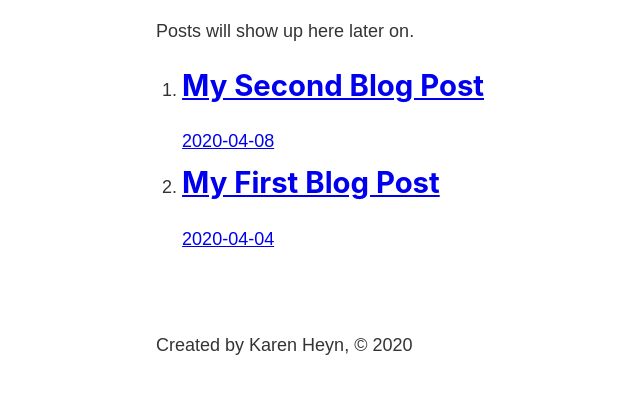
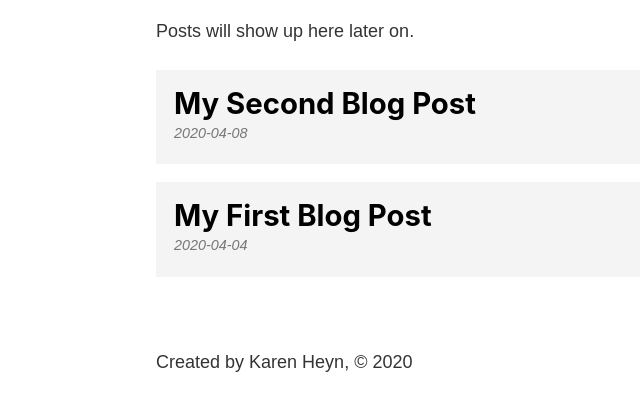
Before and after one commit to karenheyn/gatsby-playground, a Gatsby site: page /blog in a window 1280 px wide. Shown: the part 398-808 px from the top of the page, without its empty margins (127-767 px from the left). Built offline with nearby package versions, Linux system fonts and the light colour scheme; Gatsby itself is replaced by a stand-in of ours.

Commit message:
added scss styling

```diff
--- a/src/components/footer.js
+++ b/src/components/footer.js
@@ -1,6 +1,6 @@
 import React from "react"
 import { graphql, useStaticQuery } from "gatsby"
-
+import footerStyles from "./footer.module.scss"
 const Footer = () => {
   const data = useStaticQuery(graphql`
     query myQuery {
@@ -12,7 +12,7 @@
     }
   `)
   return (
-    <footer>
+    <footer className={footerStyles.footer}>
       <p>Created by {data.site.siteMetadata.author}, © 2020</p>
     </footer>
   )
--- /dev/null
+++ b/src/components/footer.module.scss
@@ -0,0 +1,3 @@
+.footer {
+    margin-top: 3rem;
+}
--- a/src/pages/blog.js
+++ b/src/pages/blog.js
@@ -1,5 +1,5 @@
 import React from "react"
-
+import blogStyles from "./blog.module.scss"
 import Layout from "../components/layout"
 import { useStaticQuery, graphql, Link } from "gatsby"
 const BlogPage = () => {
@@ -27,10 +27,10 @@
       <Layout>
         <h1>My blog</h1>
         <p>Posts will show up here later on.</p>
-        <ol>
+        <ol className={blogStyles.posts}>
           {posts.allMarkdownRemark.edges.map(edge => {
             return (
-              <li>
+              <li className={blogStyles.post}>
                 <Link to={edge.node.fields.slug}>
                   <h2>{edge.node.frontmatter.title}</h2>
                   <p>{edge.node.frontmatter.date}</p>
--- /dev/null
+++ b/src/pages/blog.module.scss
@@ -0,0 +1,30 @@
+.posts {
+    list-style: none;
+    margin: 0;
+}
+
+.post {
+    margin: 1rem 0;
+
+    a {
+        background: #f4f4f4;
+        color: #000000;
+        text-decoration: none;
+        display: block;
+        padding: 1rem;
+    }
+
+    a:hover {
+        background: #e4e4e4;
+    }
+
+    h2 {
+        margin-bottom: 0;
+    }
+
+    p {
+        color: #777777;
+        font-size: .8rem;
+        font-style: italic;
+    }
+}
```
